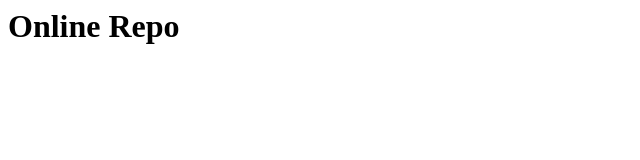
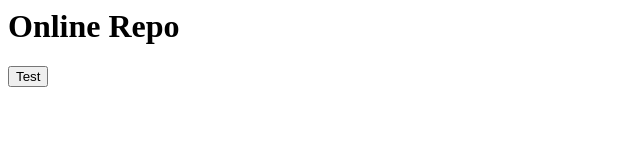
Before and after one commit to plarrat/Test-BAD-22.1, a plain HTML site: page index.html in a window 1280 px wide. Shown: the whole page, without its empty margins (0-640 px from the left). Drawn offline with Linux system fonts and the light colour scheme.

Commit message:
Mise a jour Branche nico

```diff
--- a/index.html
+++ b/index.html
@@ -5,5 +5,6 @@
     </head>
     <body>
         <h1>Online Repo</h1>
+        <button class="btn btn-success">Test</button>
     </body>
 </html>
```
